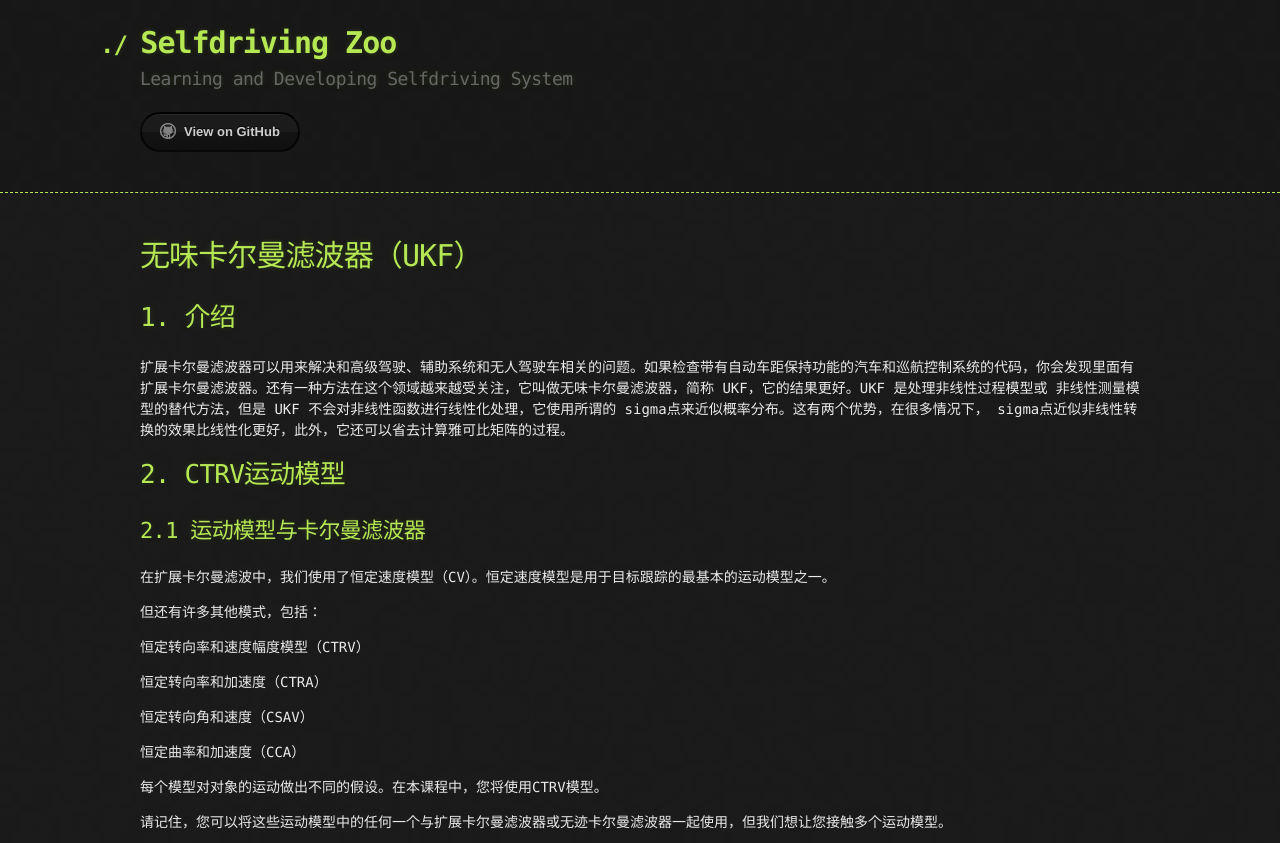
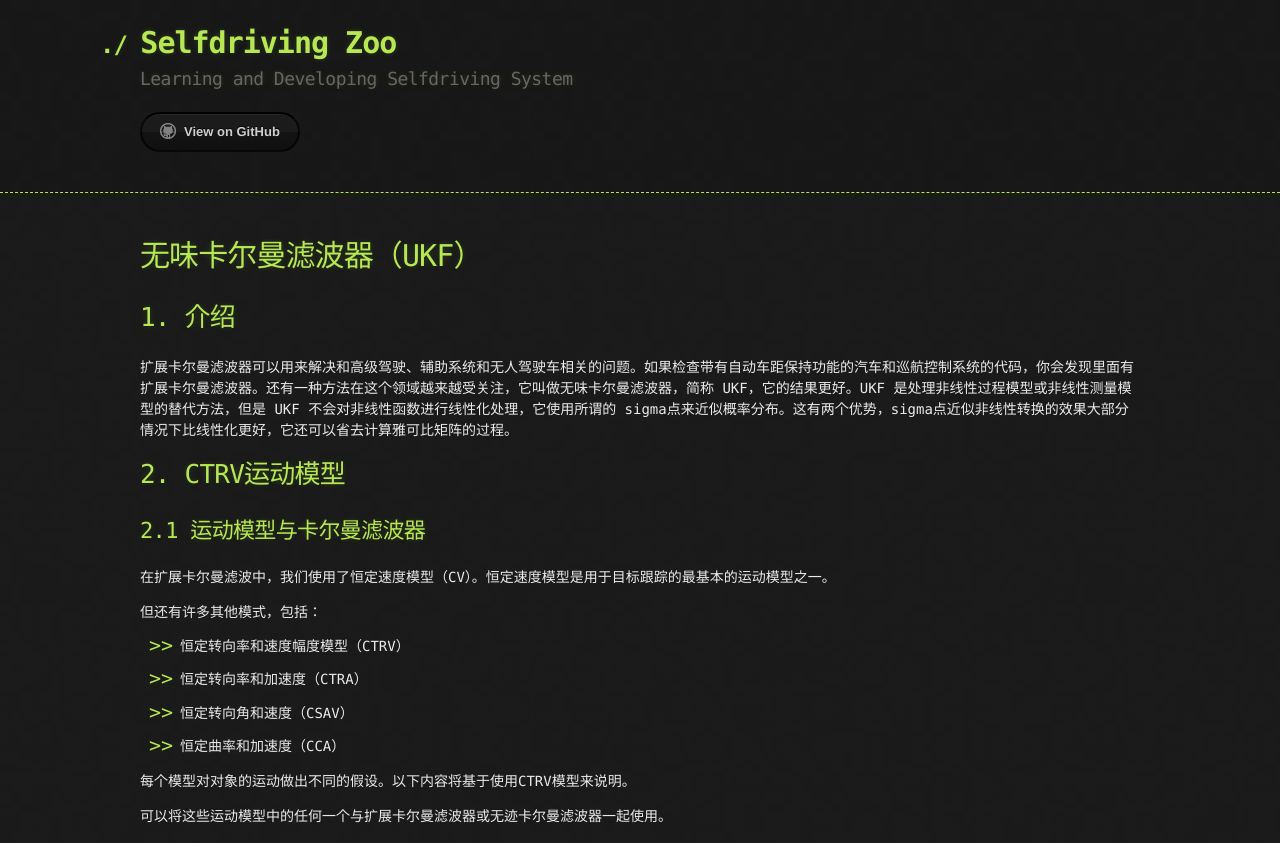
Before and after one commit to selfbeing/selfdriving, a Jekyll site: the page built from docs/docs/09.无味卡尔曼滤波器(UKF).md, in a window 1280 px wide and 1400 px high. Shown: the top 843 px of the window. Built offline with Jekyll 4.4.1, drawn with Linux system fonts in a browser that asks for light colours; some of the changed text lies outside the part shown.

Commit message:
修改整理6.8.9三篇笔记

````diff
--- a/docs/docs/09.无味卡尔曼滤波器(UKF).md
+++ b/docs/docs/09.无味卡尔曼滤波器(UKF).md
@@ -6,8 +6,7 @@
 
 ## 1. 介绍
 
-扩展卡尔曼滤波器可以用来解决和高级驾驶、辅助系统和无人驾驶车相关的问题。如果检查带有自动车距保持功能的汽车和巡航控制系统的代码，你会发现里面有扩展卡尔曼滤波器。还有一种方法在这个领域越来越受关注，它叫做无味卡尔曼滤波器，简称 UKF，它的结果更好。UKF 是处理非线性过程模型或
-非线性测量模型的替代方法，但是 UKF 不会对非线性函数进行线性化处理，它使用所谓的 sigma点来近似概率分布。这有两个优势，在很多情况下，  sigma点近似非线性转换的效果比线性化更好，此外，它还可以省去计算雅可比矩阵的过程。
+扩展卡尔曼滤波器可以用来解决和高级驾驶、辅助系统和无人驾驶车相关的问题。如果检查带有自动车距保持功能的汽车和巡航控制系统的代码，你会发现里面有扩展卡尔曼滤波器。还有一种方法在这个领域越来越受关注，它叫做无味卡尔曼滤波器，简称 UKF，它的结果更好。UKF 是处理非线性过程模型或非线性测量模型的替代方法，但是 UKF 不会对非线性函数进行线性化处理，它使用所谓的 sigma点来近似概率分布。这有两个优势，sigma点近似非线性转换的效果大部分情况下比线性化更好，它还可以省去计算雅可比矩阵的过程。
 
 ## 2. CTRV运动模型
 
@@ -17,23 +16,23 @@
 
 但还有许多其他模式，包括：
 
-恒定转向率和速度幅度模型（CTRV）
-
-恒定转向率和加速度（CTRA）
-
-恒定转向角和速度（CSAV）
-
-恒定曲率和加速度（CCA）
-
-每个模型对对象的运动做出不同的假设。在本课程中，您将使用CTRV模型。
-
-请记住，您可以将这些运动模型中的任何一个与扩展卡尔曼滤波器或无迹卡尔曼滤波器一起使用，但我们想让您接触多个运动模型。
-
-**恒速（CV）模型的局限性**
+- 恒定转向率和速度幅度模型（CTRV）
+
+- 恒定转向率和加速度（CTRA）
+
+- 恒定转向角和速度（CSAV）
+
+- 恒定曲率和加速度（CCA）
+
+每个模型对对象的运动做出不同的假设。以下内容将基于使用CTRV模型来说明。
+
+可以将这些运动模型中的任何一个与扩展卡尔曼滤波器或无迹卡尔曼滤波器一起使用。
+
+#### 恒速（CV）模型的局限性
 
 ![img](https://qqsj789.github.io/img//screenshot-from-2017-02-27-20-35-58-16351416128162.png)
 
- 如果假设速度为常量，我们实际上简化了车辆实际移动的方式，因为大多数道路是有拐弯的，这是个问题。因为假设速度为常量的过程模型会因此无法正确预测拐弯车辆。
+ 如果假设速度为常量，我们实际上简化了车辆实际移动的方式，因为大多数道路是有拐弯的。因为假设速度为常量的过程模型会因此无法正确预测拐弯车辆。
 
 ### 2.2 CTRV模型状态向量
 
@@ -44,9 +43,11 @@
 $$
 x = \begin{bmatrix} p_x\\ p_y\\ v\\ \psi\\ \dot{\psi} \end{bmatrix}
 $$
-**CTRV微分方程**
+
+#### CTRV微分方程
 
 ![image-20211025142005568](https://qqsj789.github.io/img//image-20211025142005568-16351428092105.png)
+
 $$
 \dot{p_x} = cos(\psi) \cdot v
 $$
@@ -67,9 +68,10 @@
 \ddot{\psi} = 0
 $$
 
-**CTRV积分运算**
+#### CTRV积分运算
 
 ![image-20211025142843071](https://qqsj789.github.io/img//image-20211025142843071-16351433248596.png)
+
 $$
 \int_{t_k}^{t_{k+1}} \dot{v}(t) \space dt = 0
 $$
@@ -83,6 +85,7 @@
 $$
 
 ![image-20211025143431367](https://qqsj789.github.io/img//image-20211025143431367-16351436745647.png)
+
 $$
 v_k \int_{t_k}^{t_{k+1}} cos(\psi_k + \dot{\psi_k} \cdot (t - t_k)) \space dt =  \Large \frac{v_k}{\dot{\psi_k}}(sin(\psi_k + \dot{\psi_k}\Delta t) - sin(\psi_k))
 $$
@@ -93,7 +96,8 @@
 
 ![image-20211025144159972](https://qqsj789.github.io/img//image-20211025144159972-16351441217298.png)
 
-如果$\dot{\psi_k}$是0，也就是当汽车是直线运动时，运动模型的前两个状态向量应该如何变化？后三个都是0。
+如果$\dot{\psi_k}$是0，也就是当汽车是直线运动时，运动模型的后三个向量都是0，前两个状态向量遵循以下变化。
+
 $$
 v_k cos(\psi_k) \Delta t
 $$
@@ -160,7 +164,7 @@
 
 选择了 sigma点后，只需要把所有单个的 sigma点代入非线性函数 f 即可。这样，它们在预测状态空间的分布就会如上图所示。需要做的只是计算这组 sigma点的均值和协方差。这里的均值和协方差和真正预测的分布近似。
 
-### 4. UKF完整实现
+## 4. UKF完整实现
 
 ![image-20211025225738352](https://qqsj789.github.io/img//image-20211025225738352-163517385983617.png)
 
@@ -181,16 +185,18 @@
 ![image-20211025231306342](https://qqsj789.github.io/img//image-20211025231306342-163517478765723.png)
 
 生成sigma点的方程：
+
 $$
 X_{k|k} = \Bigg [ x_{k|k} \qquad x_{k|k}+\sqrt{(\lambda+n_x)P_{k|k}} \qquad x_{k|k}-\sqrt{(\lambda+n_x)P_{k|k}} \Bigg]
 $$
+
 $\large x_{k|k}$是sigma矩阵的第一列。
 
 $\large x_{k|k}+\sqrt{(\lambda+n_x)P_{k|k}}$ 是2至 $\large n_x +1$ 列。
 
 $\large x_{k|k}-\sqrt{(\lambda+n_x)P_{k|k}}$ 是 $\large n_x +2$ 至 $\large 2n_x +1$ 列。
 
-**C++实现生成sigma点矩阵**
+#### C++实现生成sigma点矩阵
 
 `main.cpp`
 
@@ -337,8 +343,6 @@
    */
 ```
 
-
-
 #### 4.1.2 添加过程模型噪音进行sigma点增广
 
 ![image-20211025235740801](https://qqsj789.github.io/img//image-20211025231012699-163517461414222.png)
@@ -358,14 +362,18 @@
 ![image-20211026001003996](https://qqsj789.github.io/img//image-20211026000358429-163517783962228.png)
 
 Augmented State =
+
 $$
 \large x_{a,k} = \begin{bmatrix} p_x\\ p_y\\ v\\ \psi\\ \dot{\psi}\\ \nu_a\\ \nu_{\ddot{\psi}} \end{bmatrix}
 $$
+
 Augmented Covariance Matrix =
+
 $$
 \large P_{a,k|k} = \begin{bmatrix} P_{k|k} \quad 0 \\ 0 \qquad Q \end{bmatrix}
 $$
-**C++实现sigma点增广**
+
+#### C++实现sigma点增广
 
 有用的矩阵和向量函数：
 
@@ -550,20 +558,26 @@
 ![image-20211026123354483](https://qqsj789.github.io/img//image-20211026131739787-163522546116135.png)
 
 有用的方程式：
+
 $$
 x = \begin{bmatrix} p_x \\ p_y \\ v \\ \psi \\ \dot{\psi} \end{bmatrix}
 $$
+
 当$\large \dot{\psi}_k$不等于0：
+
 $$
 \text{State}= x_{k+1} = x_k + \begin{bmatrix} \frac{v_k}{\dot{\psi}_k}(sin(\psi_k+\dot{\psi}_k\Delta t )-sin(\psi_k))\\ \frac{v_k}{\dot{\psi}_k}(-cos(\psi_k+\dot{\psi}_k\Delta t )+cos(\psi_k))\\ 0\\ \dot{\psi}_k\Delta t\\ 0 \end{bmatrix} +\begin{bmatrix} \frac{1}{2}(\Delta t)^2cos(\psi_k)\nu_{a,k}\\ \frac{1}{2}(\Delta t)^2sin(\psi_k)\nu_{a,k}\\ \Delta t\cdot\nu_{a,k}\\ \frac{1}{2}(\Delta t)^2\nu_{\ddot{\psi},k}\\ \Delta t\cdot\nu_{\ddot{\psi},k} \end{bmatrix}
 $$
+
 当$\large \dot{\psi}_k$等于0：
+
 $$
 \text{State} =x_{k+1} = x_k + \begin{bmatrix} v_kcos(\psi_k)\Delta t\\ v_ksin(\psi_k)\Delta t\\ 0\\ \dot{\psi}_k\Delta t\\ 0 \end{bmatrix} +\begin{bmatrix} \frac{1}{2}(\Delta t)^2cos(\psi_k)\nu_{a,k}\\ \frac{1}{2}(\Delta t)^2sin(\psi_k)\nu_{a,k}\\ \Delta t\cdot\nu_{a,k}\\ \frac{1}{2}(\Delta t)^2\nu_{\ddot{\psi},k}\\ \Delta t\cdot\nu_{\ddot{\psi},k} \end{bmatrix}
 $$
+
 当$\large \dot{\psi_k} = 0$，则$\large \dot{\psi_k}\Delta{t}$也等于0。
 
-**C++实现sigma点预测**
+#### C++实现sigma点预测
 
 `main.cpp`
 
@@ -749,7 +763,8 @@
 
 **有用的方程式：**
 
-Weights
+- Weights
+
 $$
 \Large w_i =\frac{\lambda}{\lambda+n_{a}}, i =1
 $$
@@ -758,15 +773,19 @@
 \Large w_i =\frac{1}{2(\lambda+n_{a})}, i =2...n_{a}
 $$
 
-Predicted Mean
+- Predicted Mean
+
 $$
 \Large x_{k+1|k} = \sum_{i=1}^{n_\sigma} w_i X_{k+1|k,i}
 $$
-#### Predicted Covariance
+
+- Predicted Covariance
+
 $$
 \Large P_{k+1|k} = \sum_{i=1}^{n_\sigma} w_i( X_{k+1|k,i} - x_{k+1|k})(X_{k+1|k,i} - x_{k+1|k})^T
 $$
-**C++实现根据预测的sigma点计算整体预测均值和协方差**
+
+#### C++实现根据预测的sigma点计算整体预测均值和协方差
 
 `main.cpp`
 
@@ -954,15 +973,20 @@
 
 **有用的方程式**
 
-State Vector
+- State Vector
+
 $$
 x_{k+1|k}=\begin{bmatrix} p_x\\ p_y\\ v\\ \psi\\ \dot{\psi} \end{bmatrix}
 $$
-Measurement Vector
+
+- Measurement Vector
+
 $$
 z_{k+1|k}=\begin{bmatrix} \rho\\ \varphi\\ \dot{\rho} \end{bmatrix}
 $$
-Measurement Model
+
+- Measurement Model
+
 $$
 z_{k+1|k}=h(x_{k+1}) + w_{k+1}
 $$
@@ -979,11 +1003,14 @@
 \dot{\rho}=\frac{p_xcos(\psi)v+p_ysin(\psi)v}{\sqrt{p_x^2+p_y^2}}
 $$
 
-Predicted Measurement Mean
+- Predicted Measurement Mean
+
 $$
 \large z_{k+1|k} = \sum_{i=1}^{n_\sigma} w_i Z_{k+1|k,i}
 $$
-Predicted Covariance
+
+- Predicted Covariance
+
 $$
 \large S_{k+1|k} = \sum_{i=1}^{n_\sigma} w_i( Z_{k+1|k,i} - z_{k+1|k})(Z_{k+1|k,i} - z_{k+1|k})^T + R
 $$
@@ -992,7 +1019,7 @@
 \large R = E(w_k\cdot w_k^T) = \begin{bmatrix} \sigma_{\rho}^2 \qquad 0\qquad0\\ 0\qquad\sigma_{\varphi}^2 \qquad 0\\ 0\qquad0\qquad\sigma_{\dot{\rho}}^2 \end{bmatrix}
 $$
 
-C++实现更新步骤之测量分布预测
+#### C++实现更新步骤之测量分布预测
 
 `main.cpp`
 
@@ -1211,23 +1238,31 @@
 
 **有用的方程式**
 
-Cross-correlation Matrix
+- Cross-correlation Matrix
+
 $$
 T_{k+1|k} = \sum_{i=1}^{n_\sigma} w_i (X_{k+1|k,i} - x_{k+1|k})\ (Z_{k+1|k,i} - z_{k+1|k})^T
 $$
-Kalman gain K
+
+- Kalman gain K
+
 $$
 K_{k+1|k} = T_{k+1|k}S^{-1}_{k+1|k}
 $$
-Update State
+
+- Update State
+
 $$
 x_{k+1|k+1} = x_{k+1|k}+K_{k+1|k}(z_{k+1}-z_{k+1|k})
 $$
-Covariance Matrix Update
+
+- Covariance Matrix Update
+
 $$
 P_{k+1|k+1} = P_{k+1|k}-K_{k+1|k}S_{k+1|k}K^T_{k+1|k}
 $$
-**C++实现UKF状态更新**
+
+#### C++实现UKF状态更新
 
 `main.cpp`
 
@@ -1462,16 +1497,14 @@
 
 ### 4.6. 过程噪音参数和一致性检查
 
-
-
 ![image-20211026185946315](https://qqsj789.github.io/img//image-20211026190039214-163524604103947.png)
 
 ![image-20211026190124340](https://qqsj789.github.io/img//image-20211026143317168-163522999865342.png)
 
 对于CTRV模型，两个参数定义了过程噪声：
 
-$\large \sigma^2_a$ 表示纵向加速度噪声（也被称为线性加速度）
-$\large \sigma^2_{\ddot\psi}$ 表示偏航加速度噪声（也称为角加速度）
+- $\large \sigma^2_a$ 表示纵向加速度噪声（也被称为线性加速度）
+- $\large \sigma^2_{\ddot\psi}$ 表示偏航加速度噪声（也称为角加速度）
 
 在实际开发项目中，这两个值都需要调整。为了得到有效的解决方案，必须测试不同的值。在城市环境中考虑汽车的加速度情况，预期城市环境中的汽车加速或刹车的加速度通常不会超过 6 米每平方秒，选择预期最大加速度的一半作为过程噪音，通常可以使用 $\large \sigma^2_a = 9 \frac{m^2}{s^4}$作为跟踪车辆的起点。如果跟踪自行车以及行人等，9这个数字有点过于大，需要调整合适的参数。加速度噪声参数 $\large \sigma^2_a$ 的单位是 $\Large\frac{m^2}{s^4}$，取平方根，可以得到 $\large \sigma_a$ 的单位是 $\large \frac{m}{s^2}$，加速度噪声参数的平方根具有与加速度相同的单位。
 
@@ -1483,8 +1516,6 @@
 
 ![image-20211026190039214](https://qqsj789.github.io/img//image-20211026195753445-163524947678450.png)
 
-
-
 测量噪声参数表示传感器测量的不确定性。通常，制造商将在传感器手册中提供这些值，不需要调整这些参数。
 
 **一致性检查噪音参数设置是否正确**
@@ -1507,7 +1538,7 @@
 
 状态变量的初始值也会影响卡尔曼滤波器的性能。状态向量**X**和状态协方差矩阵**P**需要初始化，UKF才能正常工作。
 
-**初始化状态向量 x**
+#### 初始化状态向量 x
 
 状态向量x包含 $x = [p_x, p_y, v, \psi, \dot{\psi}]$
 
@@ -1519,19 +1550,21 @@
 
 在CTRV模型中，速度是从物体的角度来看的，在这种情况下，物体就是自行车；CTRV速度与自行车行驶的圆周相切。因此，不能直接使用雷达速度测量来初始化状态向量。
 
-**初始化状态协方差矩阵P**
+#### 初始化状态协方差矩阵P
 
 要初始化状态协方差矩阵P，一个选项是从单位矩阵开始。对于CTRV模型，P是一个5x5矩阵。单位矩阵将是：
+
 $$
 P_{\text initial} = \begin{bmatrix} 1 \qquad 0 \qquad 0 \qquad 0 \qquad 0 \\ 0 \qquad 1 \qquad 0 \qquad 0 \qquad 0 \\ 0 \qquad 0 \qquad 1 \qquad 0 \qquad 0 \\ 0 \qquad 0 \qquad 0 \qquad 1 \qquad 0 \\ 0 \qquad 0 \qquad 0 \qquad 0 \qquad 1 \end{bmatrix}
 $$
+
 回想一下状态协方差矩阵表示的内容：以第一行第二列中的值为例。（1,2）处的值将是协方差 $\large \sigma_{px, py}$ 测量两个变量之间的线性关系。
 
 对角线值表示x状态向量中每个变量的方差： $\large [\sigma^2_{p_x}, \sigma^2_{p_y}, \sigma^2_{v}, \sigma^2_{\psi}, \sigma^2_{\dot{\psi}}]$
 
 为什么单位矩阵是一个好的起点？由于非对角值表示变量之间的协方差，因此P矩阵是对称的。单位矩阵也是对称的。对称来自两个变量之间的协方差是相同的，无论您查看$（x,y）$或$（y，x）$时，$\large \sigma_{px, py} = \sigma_{py, px}$。如果在UKF代码中打印出P矩阵，您将看到P即使在矩阵更新后仍保持对称。如果您的解决方案有效，您还将看到P开始相对快速地收敛到较小的值。
 
-您可以尝试将对角线值设置为真实状态和初始化的x状态向量之间的期望差值，而不是将每个对角线值设置为1。我们假设激光雷达x和y测量的标准偏差为0.15。如果以激光雷达测量值初始化 $p_x$ ，$p_x$中的初始方差或不确定性可能小于1。使用不同的初始化值进行实验，才能找到有效的解决方案。
+可以尝试将对角线值设置为真实状态和初始化的x状态向量之间的期望差值，而不是将每个对角线值设置为1。我们假设激光雷达x和y测量的标准偏差为0.15。如果以激光雷达测量值初始化 $p_x$ ，$p_x$中的初始方差或不确定性可能小于1。使用不同的初始化值进行实验，才能找到有效的解决方案。
 
 ## 5. 总结
 
@@ -1543,7 +1576,7 @@
 
 ![image-20211026202429721](https://qqsj789.github.io/img//image-20211026202429721-163525107208455.png)
 
- UKF 不管有没有雷达测速都能估算自行车的速度，当然如果有雷达测速，速度估算的收敛速度更快。
+UKF 不管有没有雷达测速都能估算自行车的速度，当然如果有雷达测速，速度估算的收敛速度更快。
 
 ![image-20211026202604419](https://qqsj789.github.io/img//image-20211026202604419-163525116573958.png)
 
@@ -1555,9 +1588,9 @@
 
 ![image-20211026202533359](https://qqsj789.github.io/img//image-20211026202533359-163525113507557.png)
 
-为什么卡尔曼滤波器对无人驾驶车而言是如此重要？
-
- UKF 作为无人驾驶的传感器融合工具有三个最重要的功能。
+#### 为什么卡尔曼滤波器对无人驾驶车而言是如此重要？
+
+UKF 作为无人驾驶的传感器融合工具有三个最重要的功能。
 
 第一，在 UKF 中，你可以输入噪音测量数据并获得周围动态对象的位置和速度的平滑估算，不会引发延时。
 
@@ -1565,7 +1598,7 @@
 
 第三，除此以外，UKF 还能给出结果的准确度。因为它能提供每个时间步状态估计的协方差矩阵。如果 UKF 已经执行了一致性检查，你就能知道协方差矩阵是贴近现实的。估算结果的不确定性对无人驾驶车非常重要，因为 如果在某个时刻前方车辆的位置非常不确定，最好多拉开点车距。
 
-传感器融合是如何融入整个无人驾驶车技术栈的？
+#### 传感器融合是如何融入整个无人驾驶车技术栈的？
 
 首先，传感器记录数据。
 
````
Also changed, not shown: other parts of docs/docs/09.无味卡尔曼滤波器(UKF).md (+2 -2 lines), docs/docs/07.扩展卡尔曼滤波器(EKF)2D物体对象追踪.md (+6 -1 lines), docs/docs/08.传感器融合实时多目标物体对象追踪.md (+59 -48 lines), docs/index.md (line endings or trailing spaces).
